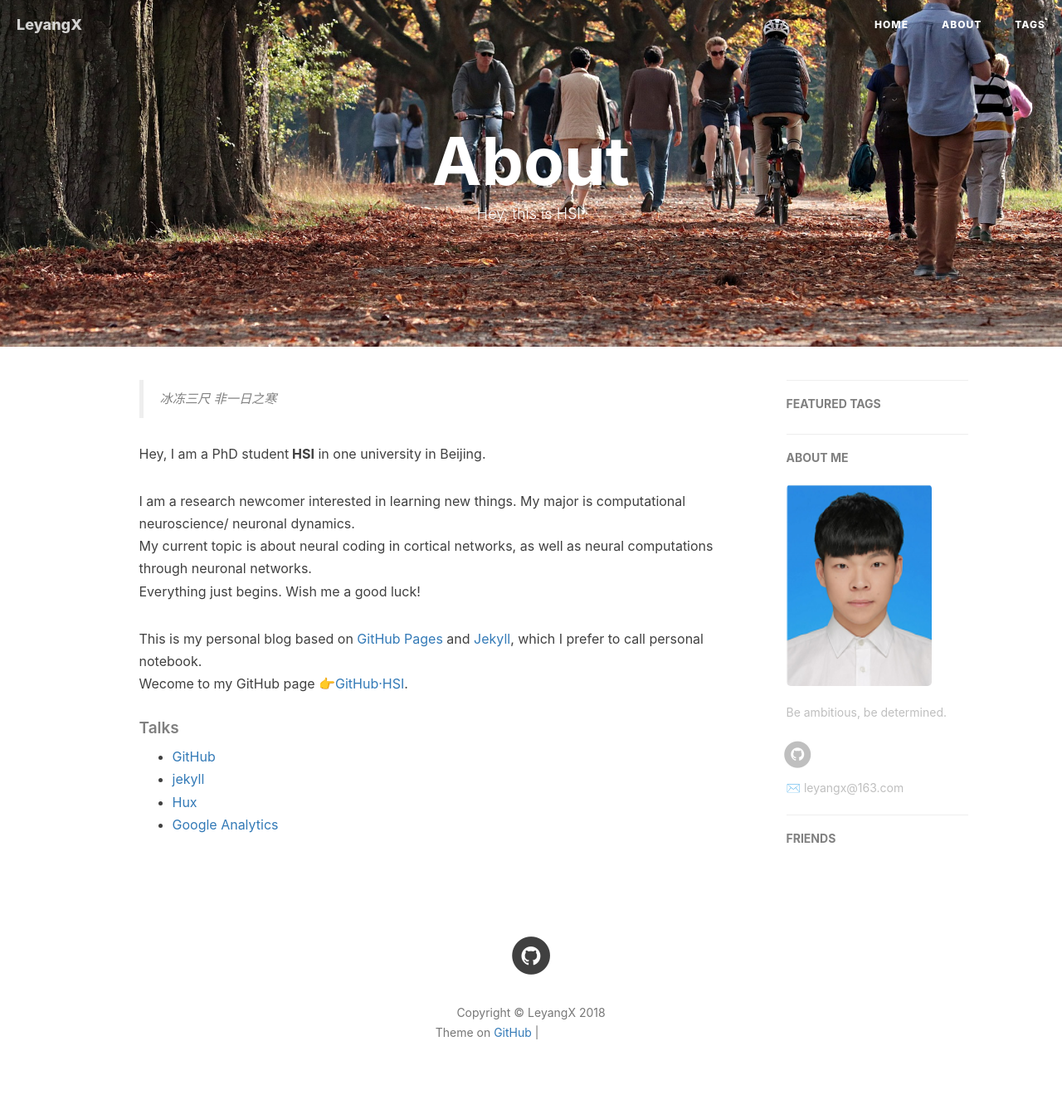
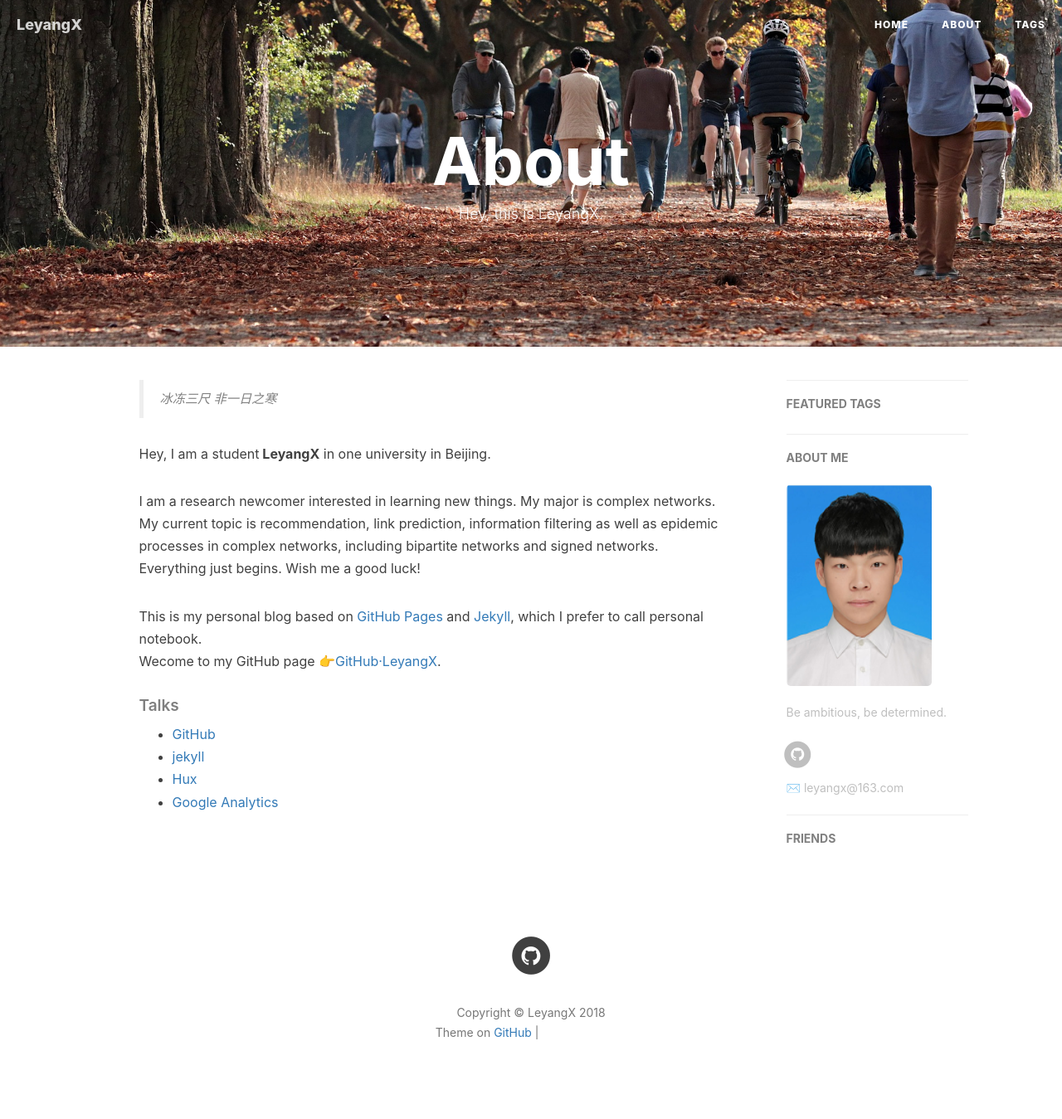
Before and after one commit to HaoWillSi/HaoWillSi.github.io, a Jekyll site: the page built from about.html, in a window 1280 px wide. Shown: the whole page at 83% size. Built offline with Jekyll 4.4.1, drawn with Linux system fonts in a browser that asks for light colours; nearby versions of some CDN libraries; comment, search, counter and statistics services are not loaded; grey boxes are pictures that could not be loaded.

Commit message:
Update about.html

```diff
--- a/about.html
+++ b/about.html
@@ -1,7 +1,7 @@
 ---
 layout: page
 title: "About"
-description: "Hey, this is HSI."
+description: "Hey, this is LeyangX."
 header-img: "img/post-bg-desk.jpg"
 ---
 
@@ -18,14 +18,14 @@ header-img: "img/post-bg-desk.jpg"
     <blockquote><p>冰冻三尺 非一日之寒<br>
     </p></blockquote>
 
-    <p>Hey, I am a PhD student<strong> HSI</strong> in one university in Beijing.</p>
+    <p>Hey, I am a student<strong> LeyangX</strong> in one university in Beijing.</p>
 
-    <p>I am a research newcomer interested in learning new things. My major is computational neuroscience/ neuronal dynamics.<br>
-    My current topic is about neural coding in cortical networks, as well as neural computations through neuronal networks.<br>
+    <p>I am a research newcomer interested in learning new things. My major is complex networks.<br>
+    My current topic is recommendation, link prediction, information filtering as well as epidemic processes in complex networks, including bipartite networks and signed networks.<br>
     Everything just begins. Wish me a good luck!</p>
 
     <p>This is my personal blog based on <a href="https://pages.github.com/">GitHub Pages</a> and <a href="http://jekyll.com.cn/">Jekyll</a>, which I prefer to call personal notebook.<br>
-     Wecome to my GitHub page <a href="https://hardworkingchris.github.io/">👉GitHub·HSI</a>.</p>
+     Wecome to my GitHub page <a href="https://github.com/xueleyang/">👉GitHub·LeyangX</a>.</p>
 
     <p></p>
 
```
